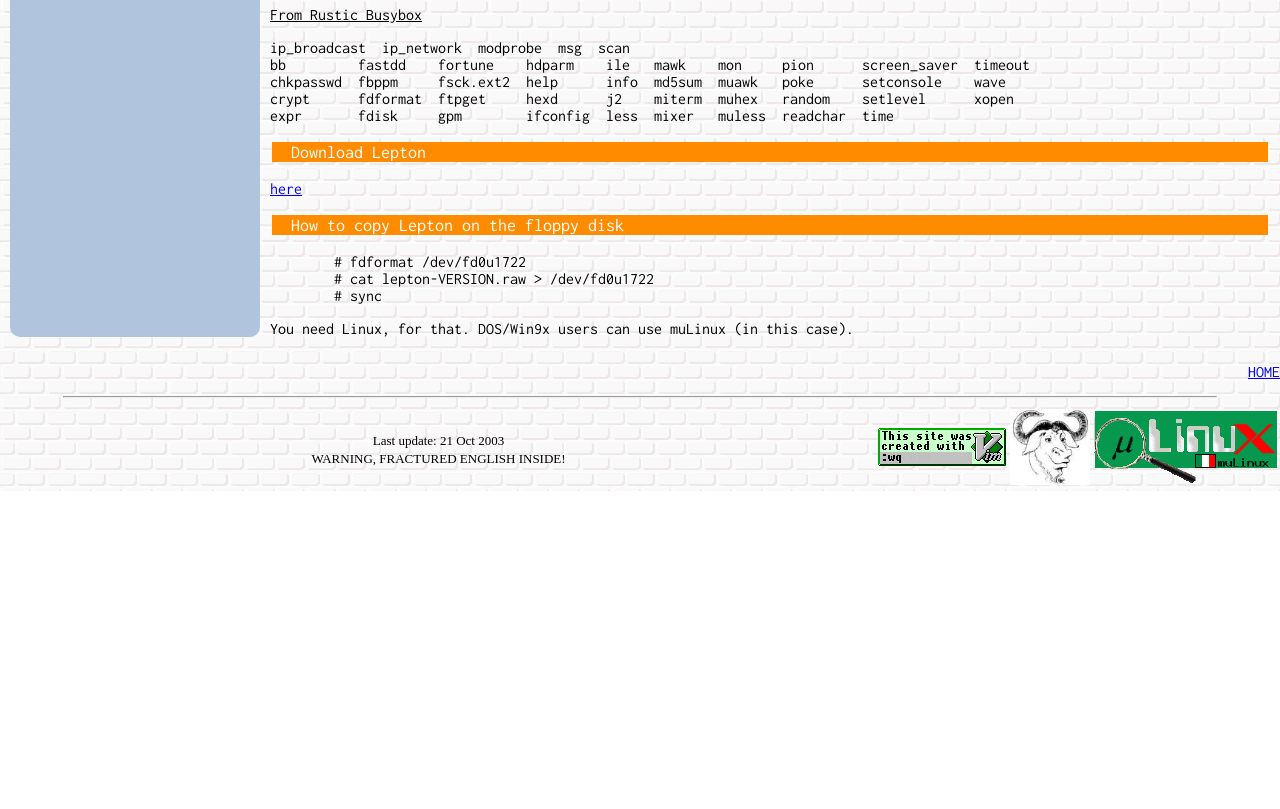
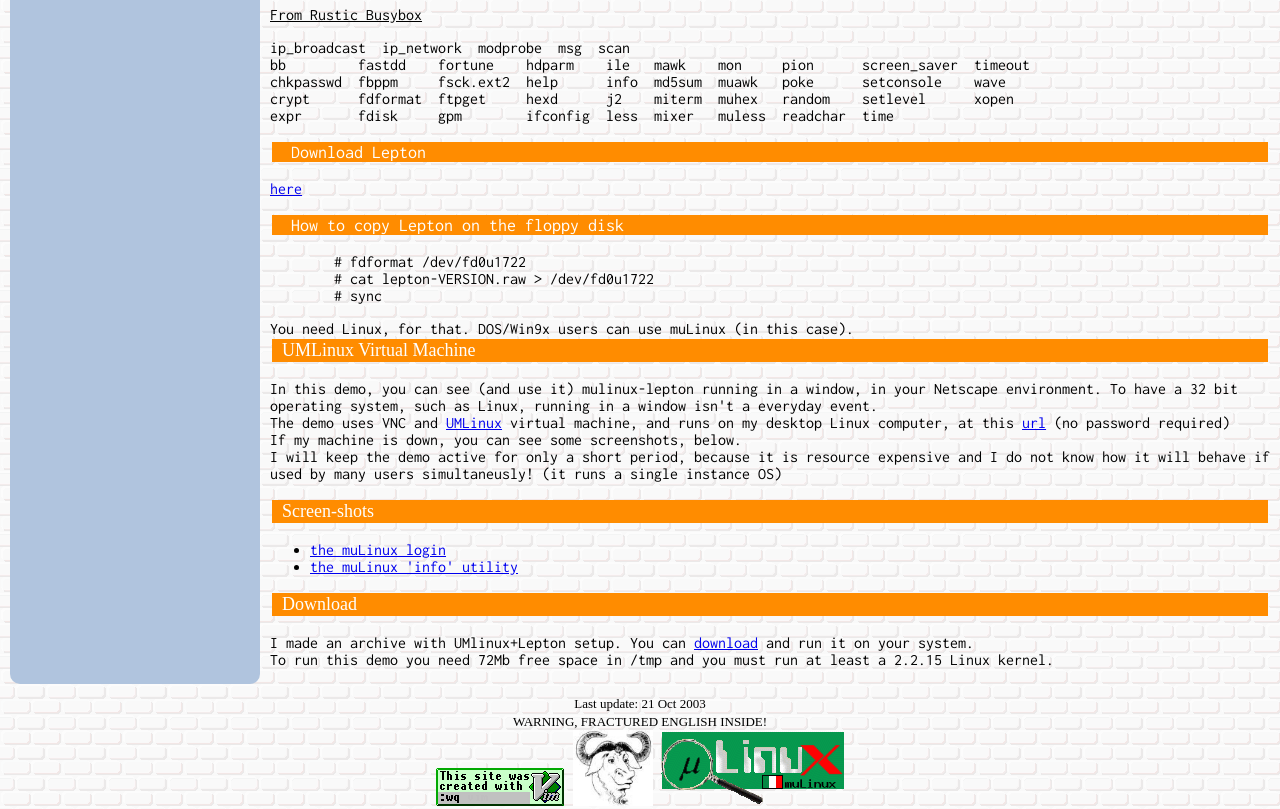
Before and after one commit to ptsource/PTMuLinux, a plain HTML site: page lepton.html in a window 1280 px wide. Shown: the part 1047-1856 px from the top of the page. Before the commit the page ends 1538 px from the top, so only its background shows below. Drawn offline with Linux system fonts and the light colour scheme.

Commit message:
Update lepton.html

```diff
--- a/lepton.html
+++ b/lepton.html
@@ -295,6 +295,66 @@ expr       fdisk     gpm        ifconfig  less  mixer   muless  readchar  time
 </pre>
 You need Linux, for that. DOS/Win9x users can use muLinux (in this case).
 
+<TABLE border="0" width=100%>
+<TR>
+  <TD bgcolor="DarkOrange">
+    <FONT face="System" color="#ffffff" size="+1"> &nbsp UMLinux Virtual Machine</FONT>
+  </TD>
+</TR>
+</TABLE>
+<p>
+
+
+In this demo, you can see (and use it) mulinux-lepton running in a window,
+in your Netscape environment. To have a 32 bit operating system, such as Linux,
+running in a window isn't a everyday event.
+<br>
+The demo uses VNC and <a href="http://www.umlinux.de">UMLinux</a> virtual
+machine, and runs on my desktop Linux computer, at this
+<a href="http://mulinux.dyns.cx:5803/">url</a> (no password required)
+<br>
+If my machine is down, you can see some screenshots, below.<br>
+I will keep the demo active for only a short period, because it is
+resource expensive and I do not know how it will behave if used
+by many users simultaneusly! (it runs a single instance OS)
+
+<p>
+<TABLE border="0" width=100%>
+<TR>
+  <TD bgcolor="DarkOrange">
+    <FONT face="System" color="#ffffff" size="+1"> &nbsp Screen-shots</FONT>
+  </TD>
+</TR>
+</TABLE>
+<p>
+
+
+<ul>
+<li> <a href="mu/img/umlinux/login.png">the muLinux login</a>
+<li> <a href="mu/img/umlinux/info.png">the muLinux 'info' utility</a>
+</ul>
+
+<p>
+<TABLE border="0" width=100%>
+<TR>
+  <TD bgcolor="DarkOrange">
+    <FONT face="System" color="#ffffff" size="+1"> &nbsp Download</FONT>
+  </TD>
+</TR>
+</TABLE>
+<p>
+
+
+I made an archive with UMlinux+Lepton setup. You can
+<a href="mu/misc/umlinux.tgz">download</a>
+and run it on your system.
+<br>
+To run this demo you need
+72Mb free space in /tmp and you must run at least a 2.2.15 Linux kernel.
+
+
+
+
 
 
 </td>
@@ -305,11 +365,7 @@ You need Linux, for that. DOS/Win9x users can use muLinux (in this case).
 
 
 
-<p align=right>
-<a href="index.html">HOME</a>
-</p>
-<hr width=90%>
-<table>
+
 
 
 <td width="80%">
```
